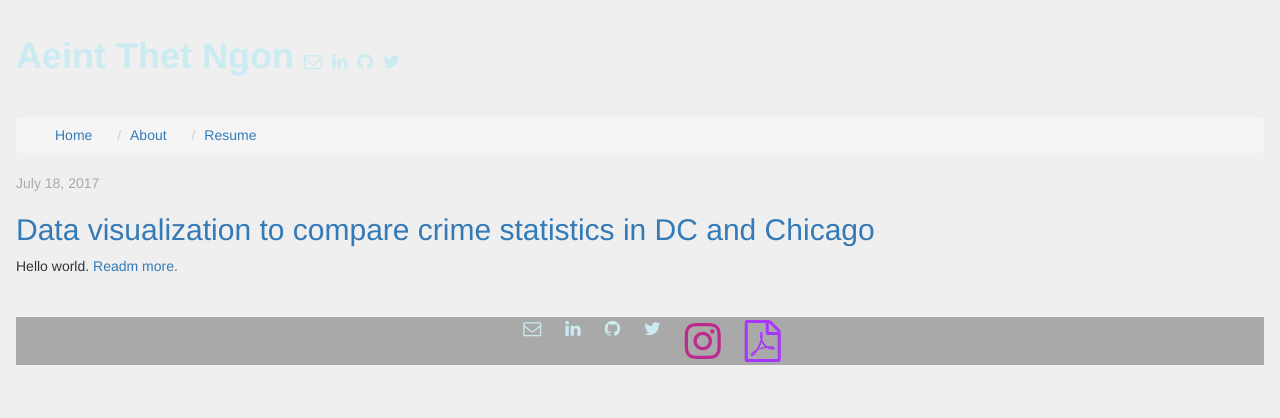
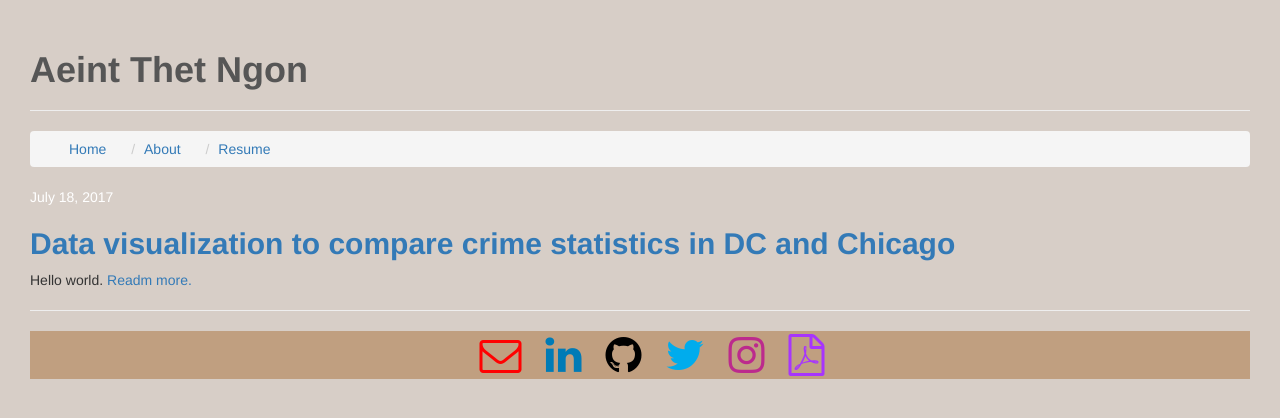
Before and after one commit to aeintngon/old-webpage, a Jekyll site: the page built from index.html, in a window 1280 px wide. Shown: the top 418 px of the page. Built offline with Jekyll 4.4.1, drawn with Linux system fonts in a browser that asks for light colours; nearby versions of some CDN libraries.

Commit message:
style update

```diff
--- a/CSS/styles.css
+++ b/CSS/styles.css
@@ -1,17 +1,18 @@
 body {
-	background-color: #efefef;
-	padding: 16px;
+	background-color: #d7cec7;
+	padding: 30px;
 }
 
 h1 {
 	font-size: 36px;
 	font-weight:bold;
-	color:#CAEBF2;
+	color:#565656;
 }
 
-.fa-twitter, .fa-envelope-o, .fa-linkedin, .fa-github{
-	font-size:18px;
-	color:#CAEBF2;
+h2 {
+	font-sie: 24px;
+	font-weight: bold;
+	color: #76323F;
 }
 
 .post-content {
@@ -19,7 +20,7 @@ h1 {
 }
 
 .post-date{
-	color:#a9a9a9;
+	color:#FFFFFF;
 }
 
 ul {
@@ -45,7 +46,7 @@ li:before {
 
 .footer {
 	text-align: center;
-	background: #a9a9a9;
+	background: #c09F80;
 	padding: 3px 0;
 	margin-top: 0px;
 }
--- a/_layouts/default.html
+++ b/_layouts/default.html
@@ -13,10 +13,10 @@
 <body>
 
 <h1>Aeint Thet Ngon
-  <a href="mailto:aeintngon@gmail.com" target="_blank"><i class="fa fa-envelope-o" aria-hidden="true"></i></a>
+<!--  <a href="mailto:aeintngon@gmail.com" target="_blank"><i class="fa fa-envelope-o" aria-hidden="true"></i></a>
   <a href="https://www.linkedin.com/in/Aeintngon/" target="_blank"><i class="fa fa-linkedin" aria-hidden="true"></i></a>
   <a href="https://github.com/aeintngon" target="_blank"><i class="fa fa-github" aria-hidden="true"></i></a>
-  <a href="https://twitter.com/aeintthetngon" target="_blank"><i class="fa fa-twitter" aria-hidden="true"></i></a>
+  <a href="https://twitter.com/aeintthetngon" target="_blank"><i class="fa fa-twitter" aria-hidden="true"></i></a> -->
   </h1>
 
 <hr id='top-line'>
```
